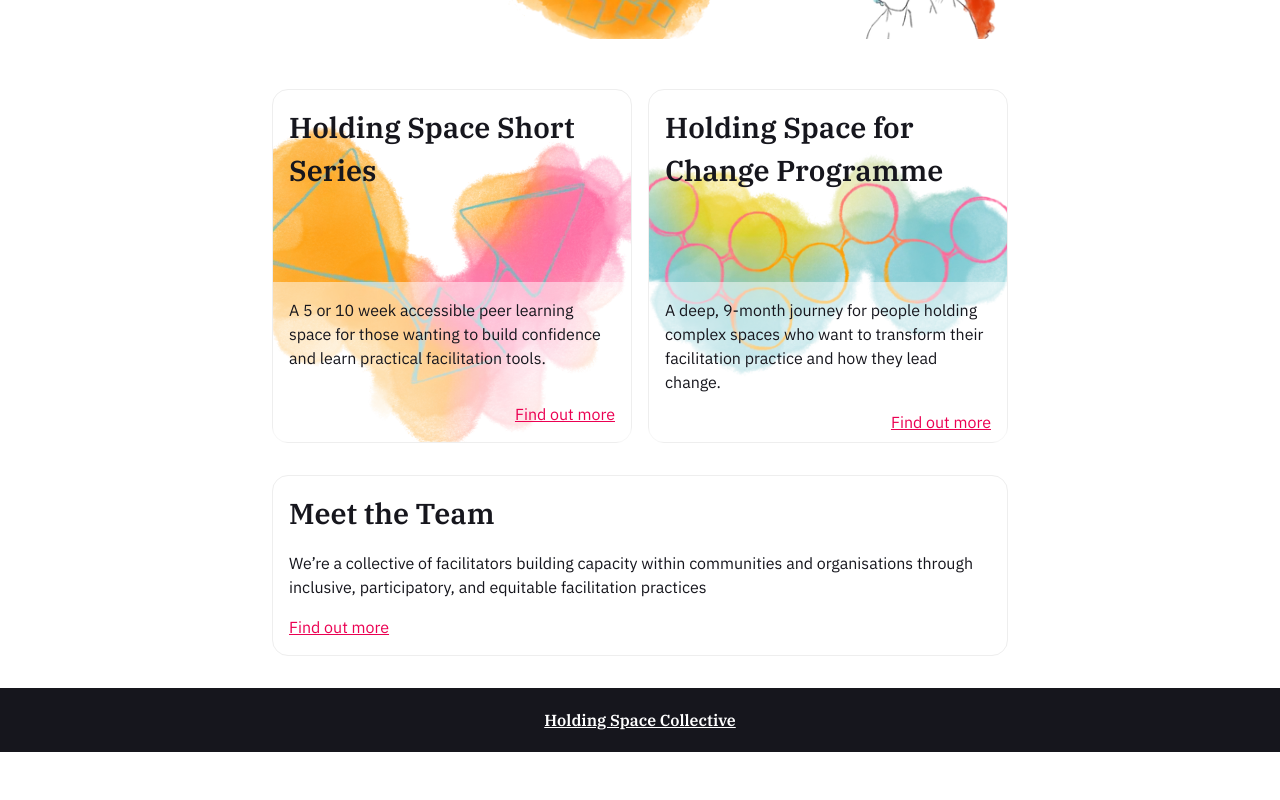
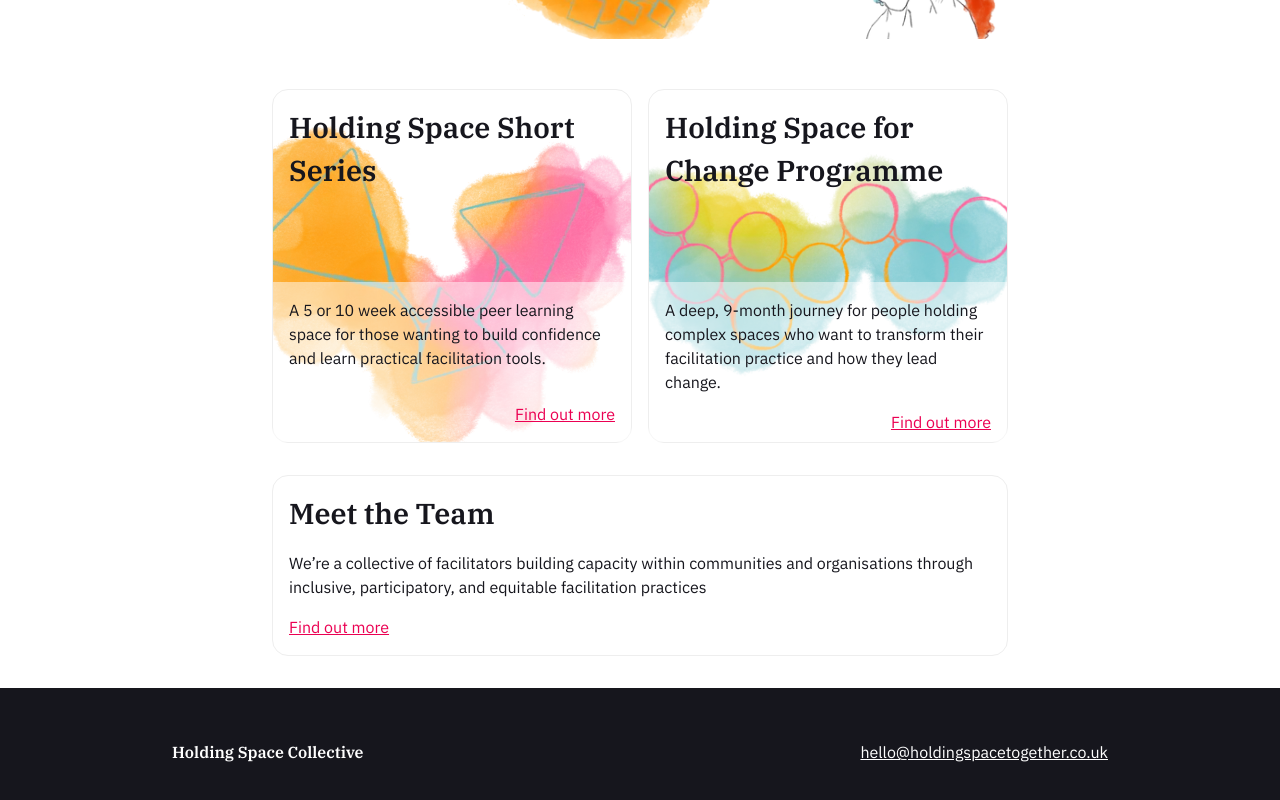
Before and after one commit to cookiewolf/holding-space, a SvelteKit app: page / in a window 1280 px wide. Shown: the part 457-1257 px from the top of the page. Before the commit the page ends 1209 px from the top, so only its background shows below. Built offline with nearby package versions, Linux system fonts and the light colour scheme.

Commit message:
Add email contact to footer

```diff
--- a/src/components/Footer.svelte
+++ b/src/components/Footer.svelte
@@ -1,12 +1,12 @@
 <script>
-	import { resolve } from '$app/paths';
 	import Container from './Container.svelte';
 </script>
 
 <footer>
 	<Container>
-		<div>
-			<a href={resolve('/')}> Holding Space Collective </a>
+		<div class="footer-items">
+			<p>Holding Space Collective</p>
+			<a href="mailto:hello@holdingspacetogether.co.uk">hello@holdingspacetogether.co.uk</a>
 		</div>
 	</Container>
 </footer>
@@ -18,19 +18,30 @@
 		display: flex;
 		justify-content: center;
 		margin-top: auto;
-		min-height: 4rem;
+		min-height: 8rem;
 		width: 100%;
 	}
 
-	div {
+	.footer-items {
 		align-items: center;
 		display: flex;
 		flex-wrap: wrap;
+		gap: 2rem;
 		justify-content: center;
+	}
+
+	@media (min-width: 600px) {
+		.footer-items {
+			justify-content: space-between;
+		}
+	}
+
+	p {
+		color: #ffffff;
+		font-family: PlexSerif, serif;
 	}
 
 	a {
 		color: #ffffff;
-		font-family: PlexSerif, serif;
 	}
 </style>
```
